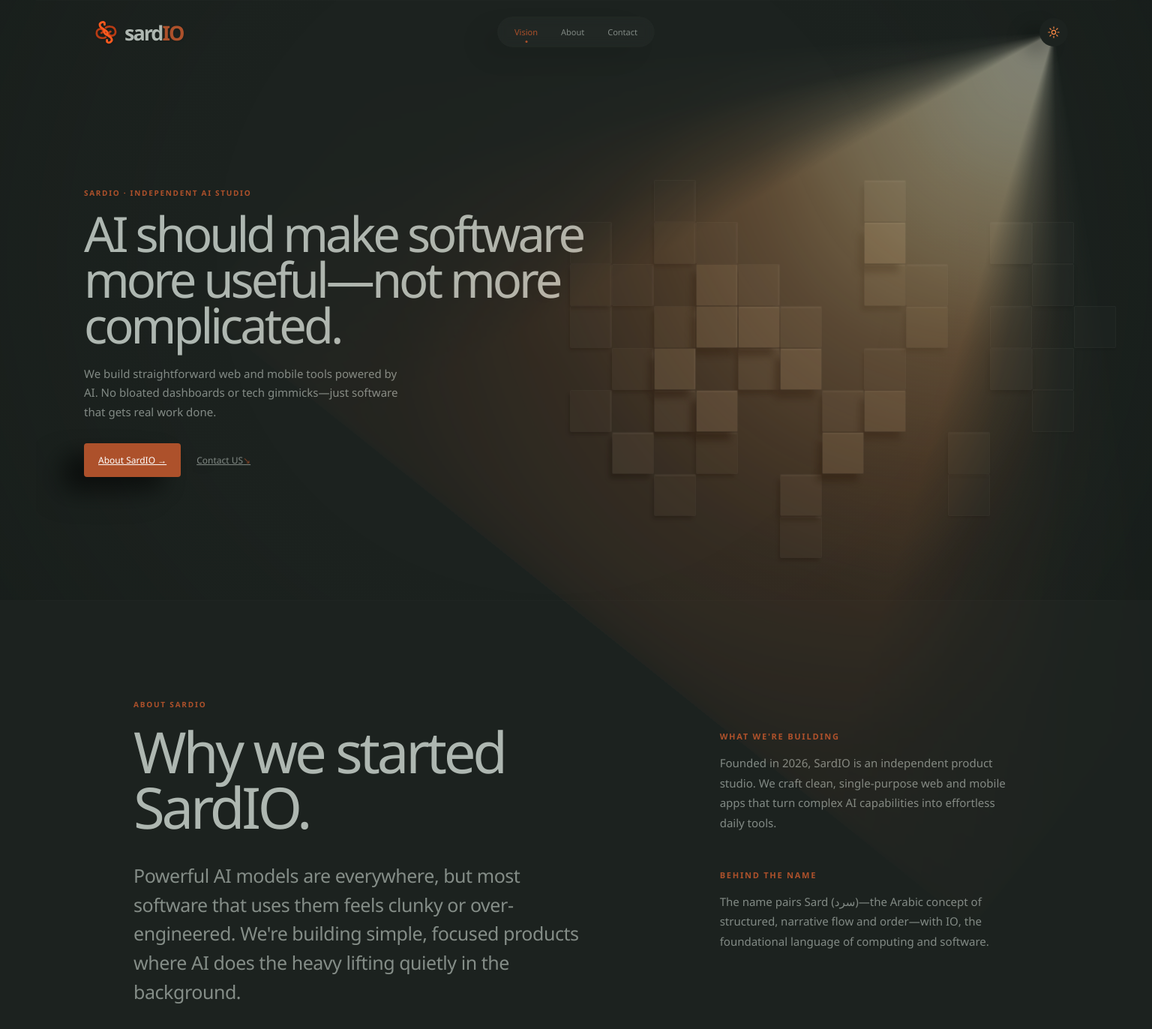
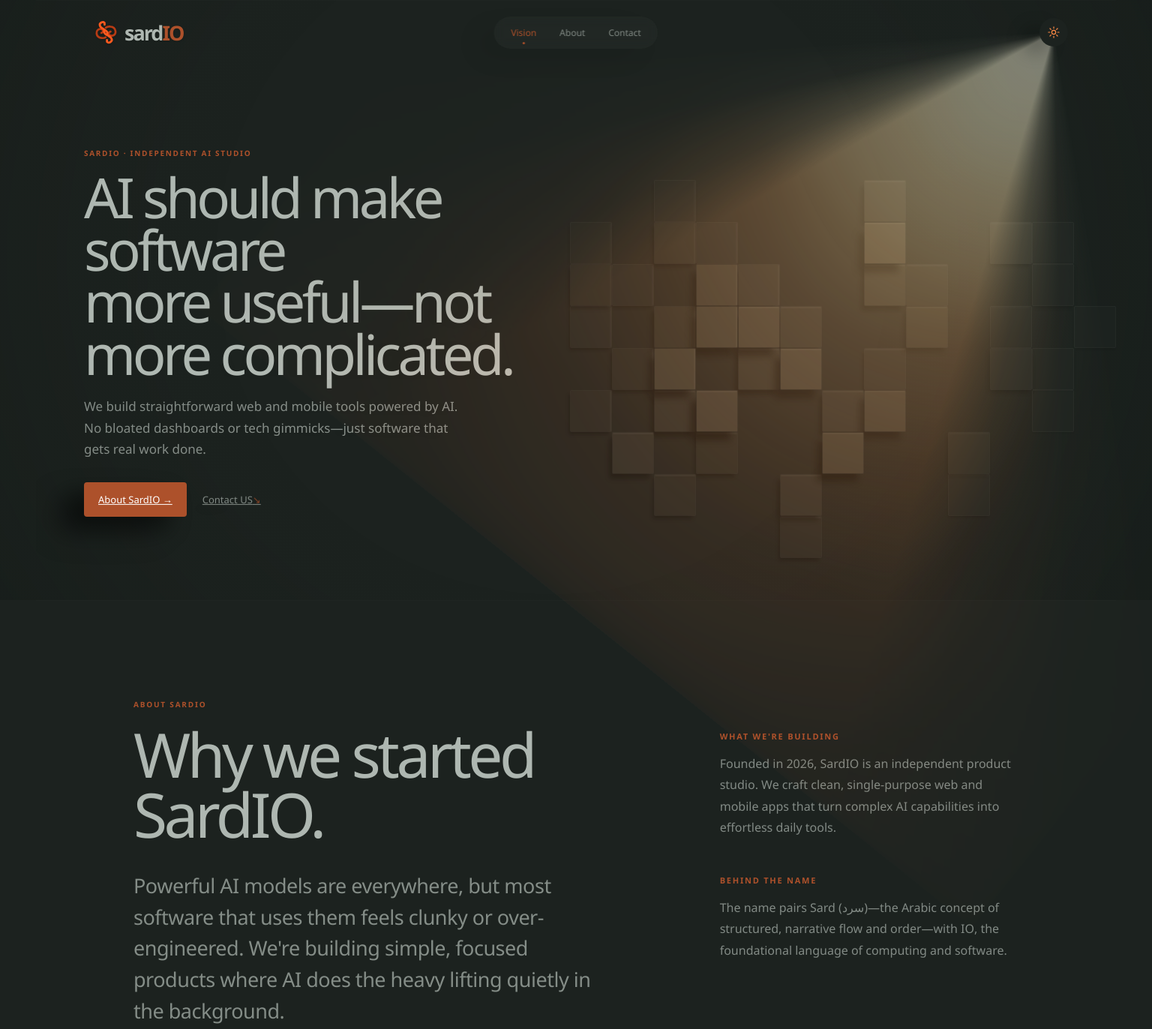
Before and after one commit to asayed18/sardio.dev, a website: page src/index.html in a window 1536 px wide. Shown: the top 1372 px of the page at 75% size. Drawn offline with Linux system fonts and the light colour scheme; files that its build step writes are made by us from their sources; animation ran at ten frames a second; files whose address does not match are found by name.

Commit message:
scale typography for large displays

```diff
--- a/src/styles.css
+++ b/src/styles.css
@@ -134,3 +134,16 @@
   -webkit-mask-image:conic-gradient(from 0deg at 50% 0,transparent 0 132deg,rgba(0,0,0,.08) 140deg,rgba(0,0,0,.48) 150deg,#000 158deg 202deg,rgba(0,0,0,.48) 210deg,rgba(0,0,0,.08) 220deg,transparent 228deg 360deg);
   mask-image:conic-gradient(from 0deg at 50% 0,transparent 0 132deg,rgba(0,0,0,.08) 140deg,rgba(0,0,0,.48) 150deg,#000 158deg 202deg,rgba(0,0,0,.48) 210deg,rgba(0,0,0,.08) 220deg,transparent 228deg 360deg);
 }
+
+/* Give the fixed-width composition more presence on large displays. */
+@media (min-width:1400px){
+  .v13-menu{font-size:12px}
+  .v13-title{font-size:74px}
+  .v13-body{max-width:500px;font-size:17px}
+  .v13-primary,.v13-secondary{font-size:13px}
+  .v13-section h2{font-size:82px}
+  .v13-lead{font-size:20px}
+  .v13-about-intro p{font-size:27px}
+  .v13-about-detail p{font-size:16px}
+  .v13-contact-compact .v13-contact-link strong{font-size:34px}
+}
```
